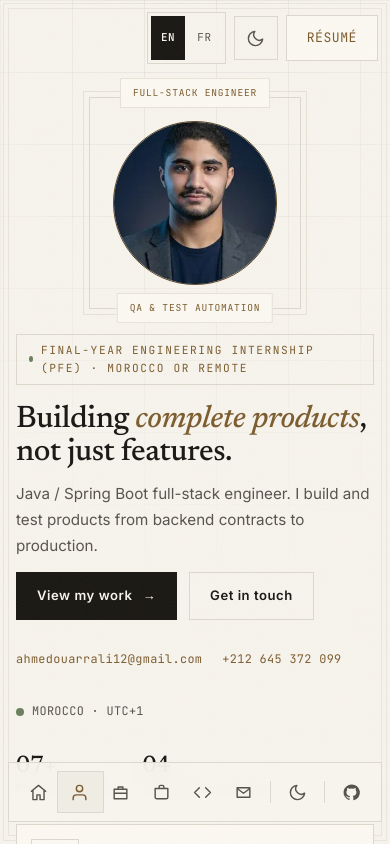
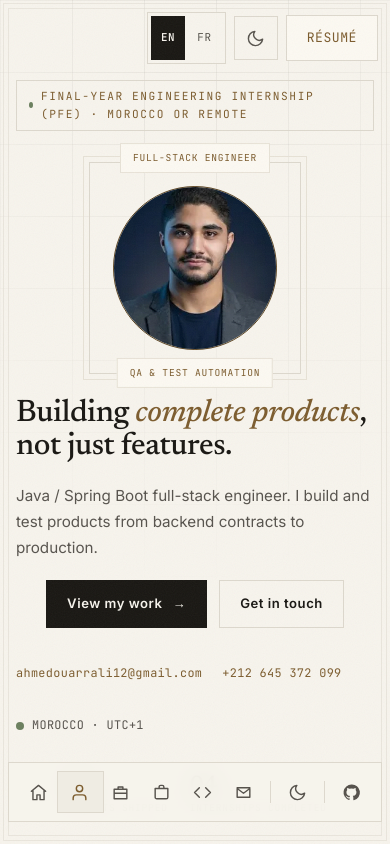
Before and after one commit to AhmedOL0/AhmedOL0.github.io, a React (Vite) app: page / in a window 390 px wide. Shown: the top 844 px of the page. Built offline with nearby package versions, Linux system fonts and the light colour scheme.

Commit message:
fix(hero): put the PFE availability pill before the mobile portrait
On portrait phones the hero now reads availability pill, portrait card, then title and copy. The mobile test asserts the pill finishes before the portrait and the portrait before the title.

```diff
--- a/portfolio-improvement/implementation/change-log.md
+++ b/portfolio-improvement/implementation/change-log.md
@@ -4,7 +4,7 @@
 
 - Semantic static summary added inside the React root for non-JS clients and crawlers.
 - Raw-HTML SEO regression test added.
-- Mobile portrait view leads with the portrait card, then the availability pill and copy.
+- Mobile portrait view leads with the availability pill, then the portrait card and copy.
 - Hero, title, description, JSON-LD and OG image repositioned around Java / Spring Boot.
 - PFE spelled out as final-year engineering internship.
 - Metadata and sitemap dates refreshed.
--- a/src/index.css
+++ b/src/index.css
@@ -862,18 +862,21 @@ main{overflow-x:clip}
 @media(max-width:959px) and (max-height:639px){
   .hero-visual{display:none}
 }
-/* Portrait phones: lead with the portrait card so the first screen reads as a
-   cover. The wrapper reserves room for the orbit frame and both edge chips, so
-   the availability pill starts cleanly below it. The portrait scales with the
-   viewport height to keep the CTAs clear of the floating dock on short phones. */
+/* Portrait phones: availability first, then the portrait card, then the copy.
+   `display:contents` lets the pill sit above the visual while the rest of the
+   copy follows it. The wrapper reserves room for the orbit frame and both edge
+   chips; the portrait scales with viewport height to keep CTAs clear of the dock. */
 @media(max-width:640px) and (orientation:portrait){
-  .hero-inner{gap:8px}
-  .hero-visual{order:-1;--portrait:clamp(110px, min(42vw, calc(100svh - 547px)), 200px);width:100%;height:calc(var(--portrait) + 82px);max-width:320px;aspect-ratio:auto;margin:0 auto}
-  .hero-content{order:1}
-  .hero-eyebrow{margin-bottom:18px}
-  .hero-lede{margin-top:12px}
-  .hero-actions{margin-top:14px}
-  .hero-stats{margin-top:20px}
+  .hero-inner{display:flex;flex-direction:column;gap:6px}
+  .hero-content{display:contents}
+  .hero-eyebrow{order:1;margin-bottom:8px}
+  .hero-visual{order:2;--portrait:clamp(110px, min(42vw, calc(100svh - 557px)), 200px);width:100%;height:calc(var(--portrait) + 82px);max-width:320px;aspect-ratio:auto;margin:0 auto}
+  .hero-title{order:3}
+  .hero-lede{order:4}
+  .hero-actions{order:5;margin-top:14px}
+  .hero-contact{order:6;margin-top:18px}
+  .hero-stats{order:7;margin-top:20px}
+  .plate{order:8}
 }
 
 /* ── What I Do: capability folios ── */
```
Also changed, not shown: 1 other file (tests, documents, lock files or other folders).
